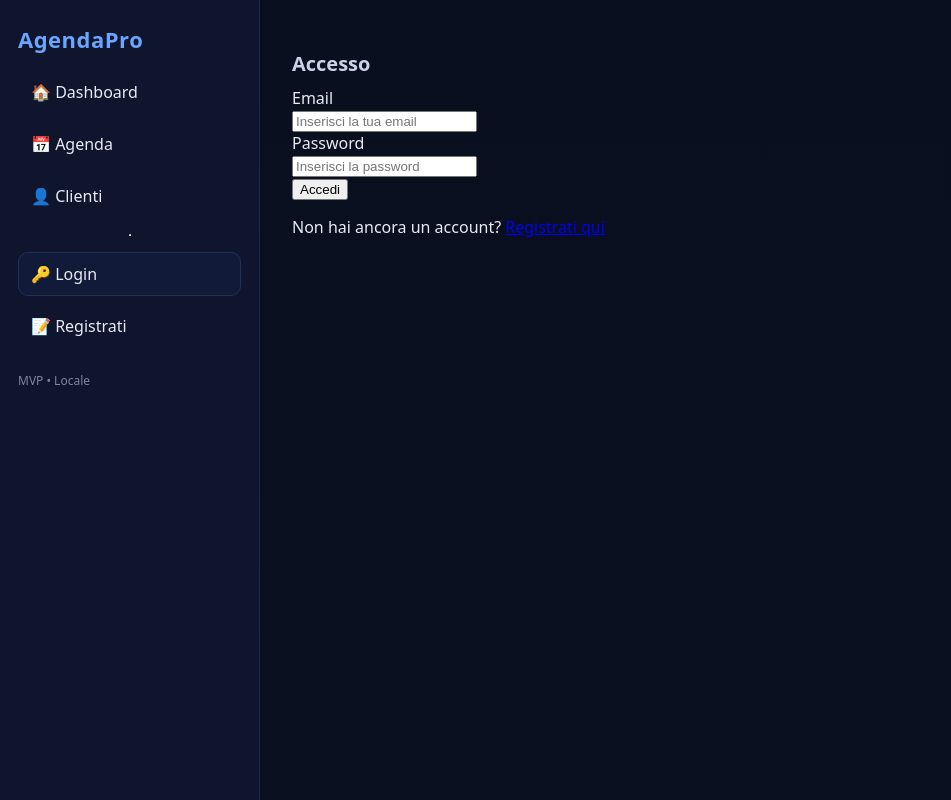
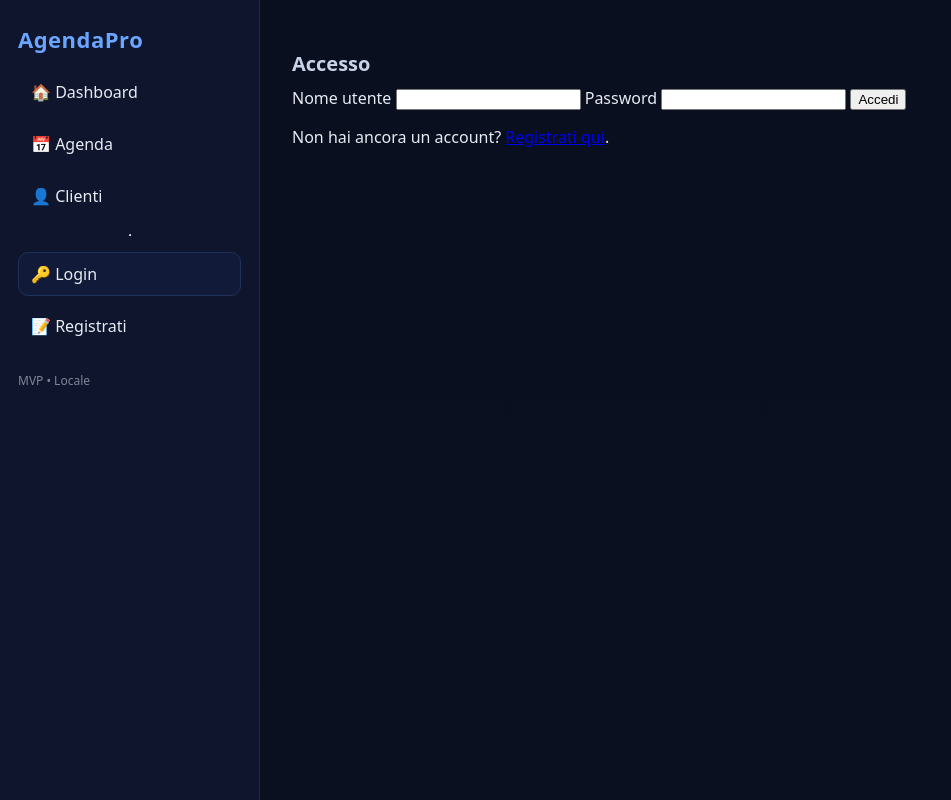
Before and after one commit to zApCT/AgendaPRO, a Flask app: page /login in a window 1280 px wide. Shown: the whole page, without its empty margins (0-951 px from the left). Run offline with Flask 3, Linux system fonts and the light colour scheme; some libraries are stand-ins or nearby versions.

Commit message:
Update login.html

```diff
--- a/templates/login.html
+++ b/templates/login.html
@@ -1,21 +1,16 @@
 {% extends "base.html" %}
+{% block content %}
+<div class="form-container">
+  <h2>Accesso</h2>
+  <form method="POST">
+    <label for="username">Nome utente</label>
+    <input type="text" id="username" name="username" required>
 
-{% block content %}
-<h2>Accesso</h2>
+    <label for="password">Password</label>
+    <input type="password" id="password" name="password" required>
 
-<form method="POST">
-  <div>
-    <label for="email">Email</label><br>
-    <input type="email" id="email" name="email" placeholder="Inserisci la tua email" required>
-  </div>
-
-  <div>
-    <label for="password">Password</label><br>
-    <input type="password" id="password" name="password" placeholder="Inserisci la password" required>
-  </div>
-
-  <button type="submit">Accedi</button>
-</form>
-
-<p>Non hai ancora un account? <a href="{{ url_for('register') }}">Registrati qui</a></p>
+    <button type="submit">Accedi</button>
+  </form>
+  <p>Non hai ancora un account? <a href="{{ url_for('register') }}">Registrati qui</a>.</p>
+</div>
 {% endblock %}
```
